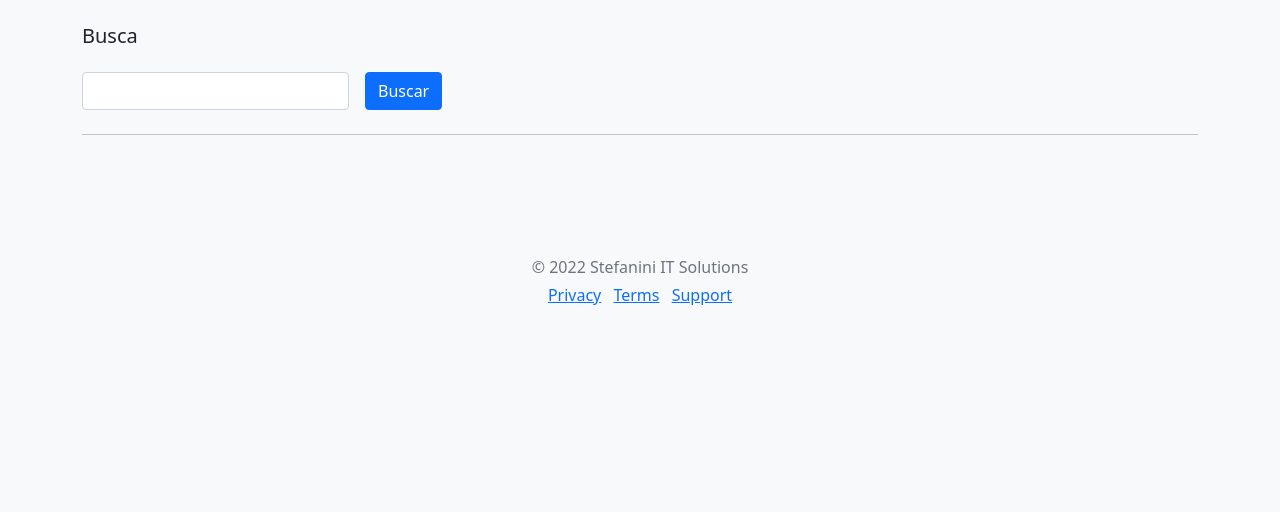
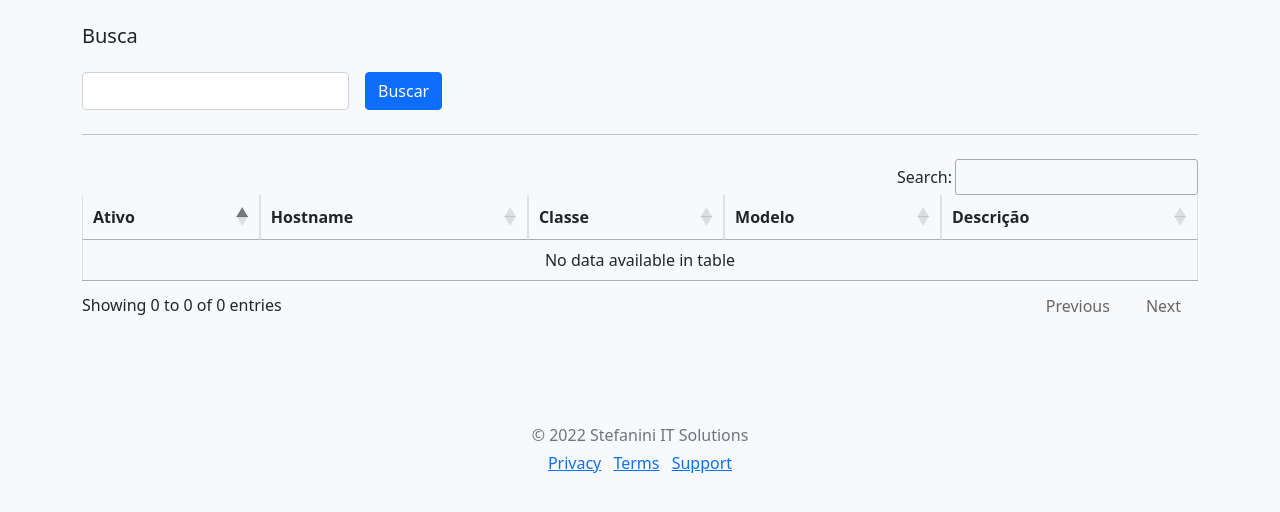
Before and after one commit to erikoliv/WorkSpace-WEB, a website: page teste/index copy.html in a window 1280 px wide. Drawn offline with nearby package versions, Linux system fonts and the light colour scheme.

Commit message:
Melhoria

```diff
--- a/consulta/consulta.js
+++ b/consulta/consulta.js
@@ -21,15 +21,12 @@ const { Alert } = require("bootstrap")
     })()
 
 
-async function consultar() {
+async function consultar(ativo) {
     // Select no banco
-    // ativo = document.getElementById("pesquisar").value
-    ativo = localStorage.getItem("storageName")
     fetch(`http://127.0.0.1:3000/ativo/${ativo}`)
         .then(response => {
             response.json()
                 .then(data => {
-                    console.log(data)
                     document.getElementById("ativo").value = data.Ativo
                     document.getElementById("hostname").value = data.Hostname
                     document.getElementById('classe-select').options[0].innerHTML = data.Classe;
--- a/teste/index copy.js
+++ b/teste/index copy.js
@@ -1,6 +1,27 @@
+var table = $('#assetTable').DataTable({
+    dom: 'Bfrtip',
+    select: false,
+    buttons: [
+        {
+            text: 'Abrir',
+        }
+    ],
+    data: "",
+    columns: [
+        { title: "Ativo" },
+        { title: "Hostname" },
+        { title: "Classe" },
+        { title: "Modelo" },
+        { title: "Descrição" }
+    ]
+})
+
 function consulta() {
     valor = document.getElementById("pesquisar").value
-    fetch(`http://127.0.0.1:3000/count/${valor}`)
+    if(!(valor.length == 0)) {
+    table.destroy()
+    console.log(valor.length)
+        fetch(`http://127.0.0.1:3000/count/${valor}`)
         .then(response => {
             response.json()
                 .then(data => {
@@ -19,7 +40,6 @@ function consulta() {
                                     var data = assetData[0]
                                     localStorage.setItem("storageName", data[0])
                                     window.open("/consulta/consulta.html")
-                                    // console.log(data[0])
                                 }
                             }
                         ],
@@ -34,4 +54,8 @@ function consulta() {
                     }).clear().rows.add(array).draw()
                 })
         })
+    } else{
+        alert("Campo de busca vazio!")
+    }
+
 }
```
Also changed, not shown: consulta/consulta.html (+2 -1 lines), teste/index copy.html (+0 -1 lines).
